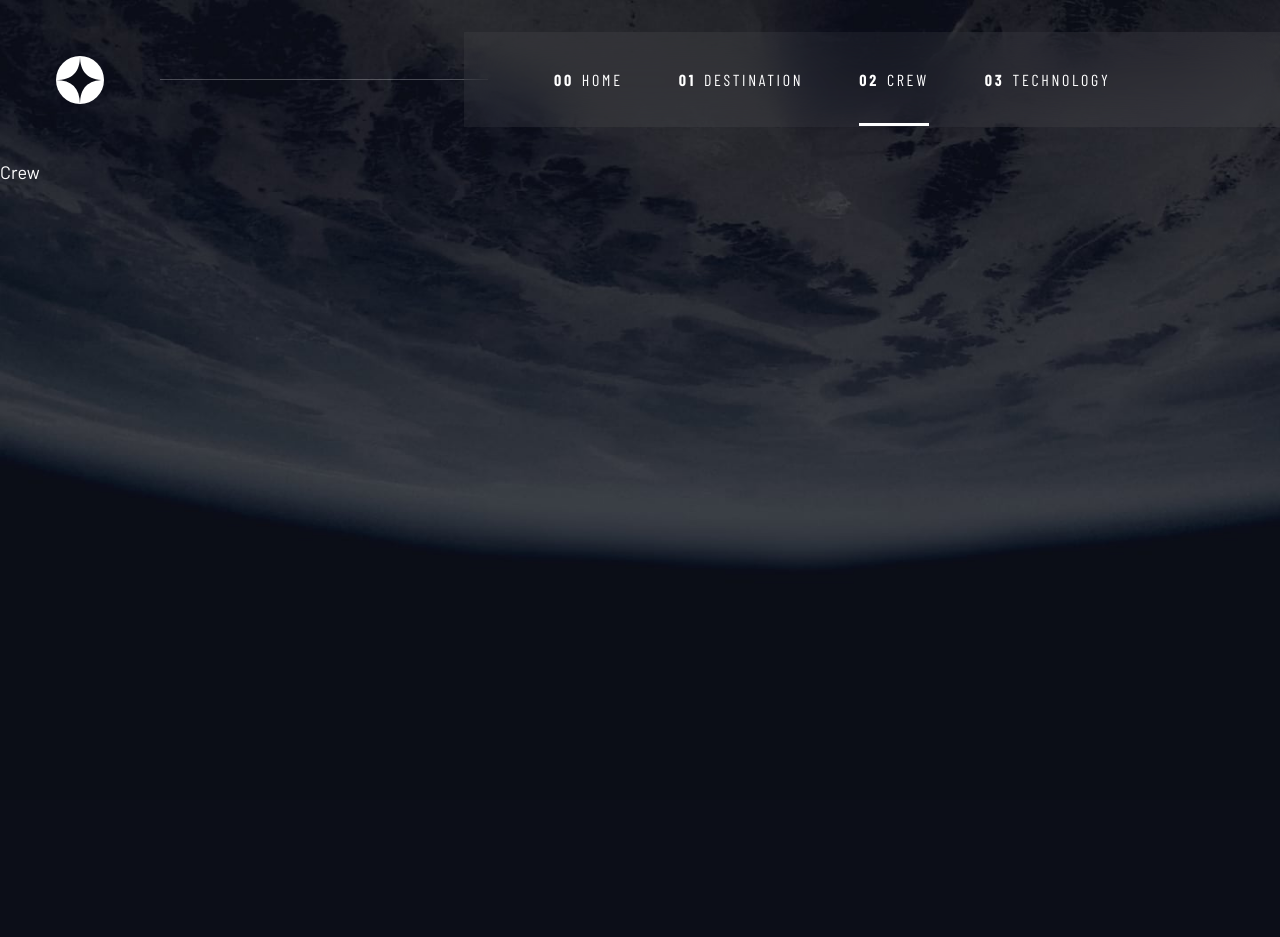
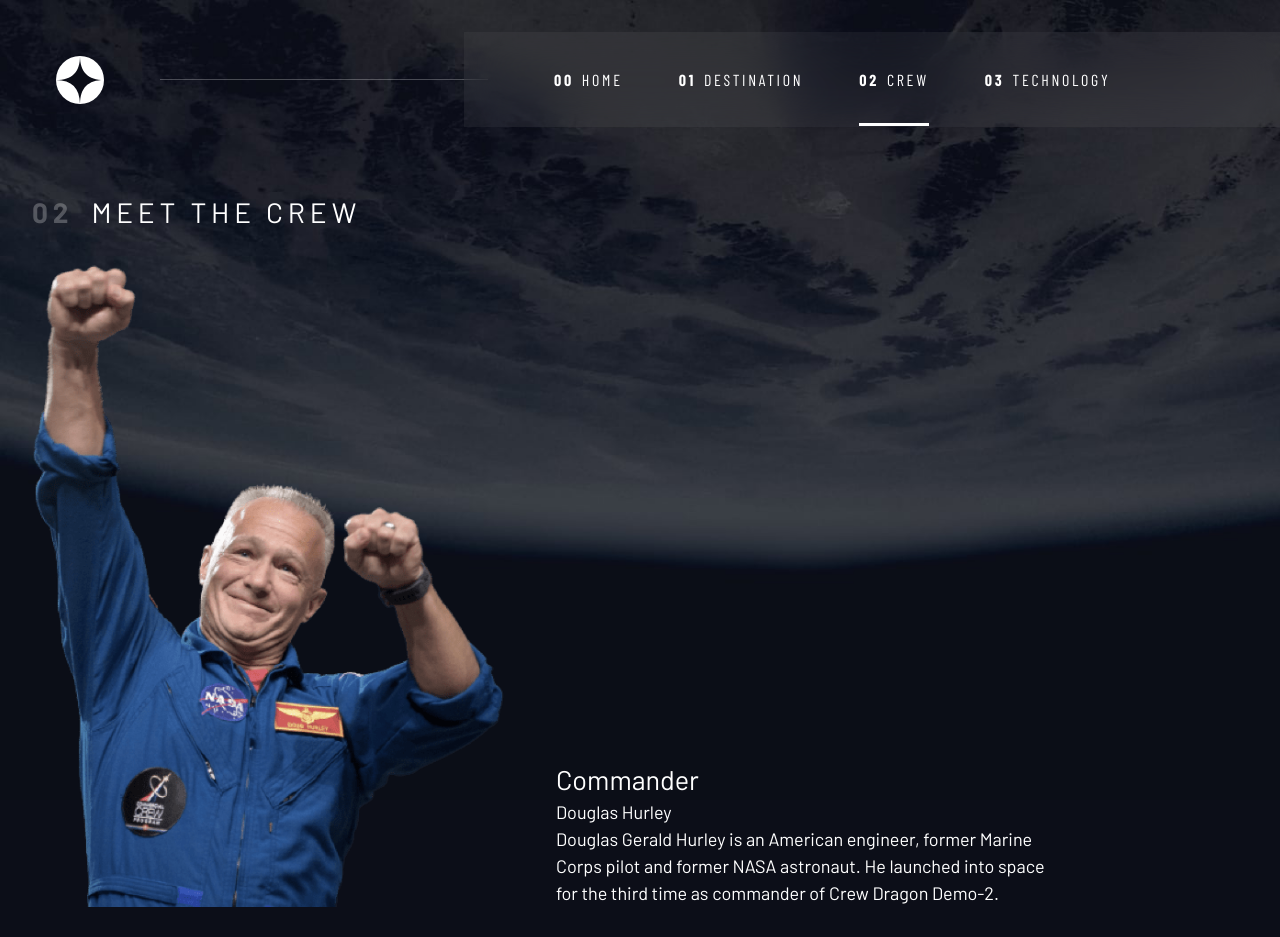
Before and after one commit to marazza-dev/space-tourism-react, a React (Vite) app: page /crew in a window 1280 px wide. Shown: the top 937 px of the page. Before the commit the page ends 800 px from the top, so only its background shows below. Built offline with nearby package versions, Linux system fonts and the light colour scheme; a web font is replaced by a local one.

Commit message:
add crew page :: add data and basic markup

```diff
--- a/src/pages/Crew/Crew.jsx
+++ b/src/pages/Crew/Crew.jsx
@@ -1,7 +1,184 @@
-import React from "react";
+import React, { useState } from "react";
+import styled from "styled-components";
+
+import commanderImg from "../../assets/crew/image-douglas-hurley.png";
+import specialistImg from "../../assets/crew/image-mark-shuttleworth.png";
+import pilotImg from "../../assets/crew/image-victor-glover.png";
+import engineerImg from "../../assets/crew/image-anousheh-ansari.png";
+
+const crews = [
+  {
+    name: "Douglas Hurley",
+    image: commanderImg,
+    description:
+      "Douglas Gerald Hurley is an American engineer, former Marine Corps pilot and former NASA astronaut. He launched into space for the third time as commander of Crew Dragon Demo-2.",
+    role: "Commander",
+  },
+  {
+    name: "Mark Shuttleworth",
+    image: specialistImg,
+    description:
+      "Mark Richard Shuttleworth is the founder and CEO of Canonical, the company behind the Linux-based Ubuntu operating system. Shuttleworth became the first South African to travel to space as a space tourist.",
+    role: "Mission Specialist",
+  },
+  {
+    name: "Victor Glover",
+    image: pilotImg,
+    description:
+      "Pilot on the first operational flight of the SpaceX Crew Dragon to the International Space Station. Glover is a commander in the U.S. Navy where he pilots an F/A-18.He was a crew member of Expedition 64, and served as a station systems flight engineer.",
+    role: "Pilot",
+  },
+  {
+    name: "Anousheh Ansari",
+    image: engineerImg,
+    description:
+      "Anousheh Ansari is an Iranian American engineer and co-founder of Prodea Systems. Ansari was the fourth self-funded space tourist, the first self-funded woman to fly to the ISS, and the first Iranian in space.",
+    role: "Flight Engineer",
+  },
+];
+
+const CrewMain = styled.main`
+  display: grid;
+  place-items: center;
+  padding-inline: 1rem;
+  padding-bottom: 2rem;
+  text-align: center;
+
+  grid-template-areas:
+    "title"
+    "image"
+    "dots"
+    "content";
+
+  @media (min-width: ${(props) => props.theme.brMedium}) {
+    grid-template-columns: minmax(1rem, 1fr) repeat(2, minmax(0, 40rem)) minmax(
+        1rem,
+        1fr
+      );
+    text-align: left;
+    columm-gap: 2rem;
+    grid-template-areas:
+      ". title title ."
+      ". image tabs ."
+      ". image content .";
+    justify-items: start;
+    align-content: start;
+  }
+  & > * {
+    max-width: 50ch;
+  }
+
+  & > *:where(:not(:first-child)) {
+    margin-top: 2rem;
+  }
+
+  & > img {
+    grid-area: image;
+    max-width: 60%;
+    @media (min-width: ${(props) => props.theme.brMedium}) {
+      max-width: 90%;
+    }
+  }
+  & > article {
+    grid-area: content;
+  }
+`;
+const CrewMainTitle = styled.h1`
+  font-family: ${(props) => props.theme.ffSansCondense};
+  font-size: 1rem;
+  text-transform: uppercase;
+  letter-spacing: 4.72px;
+  grid-area: title;
+
+  & span {
+    margin-right: 0.5rem;
+    font-weight: 700;
+    color: hsl(0 0% 100% / 0.25);
+  }
+
+  @media (min-width: ${(props) => props.theme.brSmall}) {
+    font-size: 1.25rem;
+    margin-top: 2rem;
+    justify-self: start;
+  }
+  @media (min-width: ${(props) => props.theme.brMedium}) {
+    font-size: 1.75rem;
+  }
+`;
+const SrOnly = styled.span`
+  position: absolute;
+  width: 1px;
+  height: 1px;
+  padding: 0;
+  margin: -1px;
+  overflow: hidden;
+  clip: rect(0, 0, 0, 0);
+  white-space: nowrap;
+  border: 0;
+`;
+const DotList = styled.div`
+  display: flex;
+  gap: 2rem;
+  grid-area: dots;
+`;
+const DotItem = styled.button`
+  cursor: pointer;
+  padding: 1rem 0;
+  border: 0;
+  border-radius: 50%;
+  padding: 0.5em;
+  background-color: hsl(0 0% 100% / 0.25);
+
+  & ${(props) => props.active} {
+    background-color: hsl(0 0% 100% / 1);
+  }
+  &:hover {
+    background-color: hsl(0 0% 100% / 0.5);
+  }
+`;
+const CrewContentDetails = styled.article``;
 
 const Crew = () => {
-  return <div>Crew</div>;
+  const [activeTab, setActiveTab] = useState(0);
+  const tabContent = crews[activeTab];
+
+  const isActive = (index) => {
+    if (activeTab === index) {
+      return false;
+    } else {
+      return true;
+    }
+  };
+  return (
+    <>
+      <CrewMain>
+        <CrewMainTitle>
+          <span aria-hidden='true'>02</span> Meet the crew
+        </CrewMainTitle>
+        <img src={tabContent.image} alt={tabContent.name} />
+        <DotList>
+          {crews.map((item, index) => {
+            return (
+              <DotItem
+                key={index}
+                active={isActive(index)}
+                onClick={() => setActiveTab(index)}
+              >
+                <SrOnly>{item.name}</SrOnly>
+              </DotItem>
+            );
+          })}
+        </DotList>
+        <CrewContentDetails>
+          <header>
+            <h2>{tabContent.role}</h2>
+            <p>{tabContent.name}</p>
+          </header>
+          <p>{tabContent.description}</p>
+        </CrewContentDetails>
+      </CrewMain>
+    </>
+  );
 };
 
 export default Crew;
```
